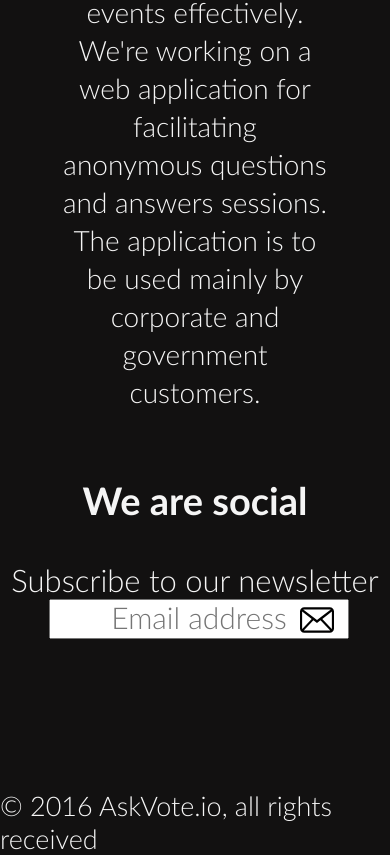
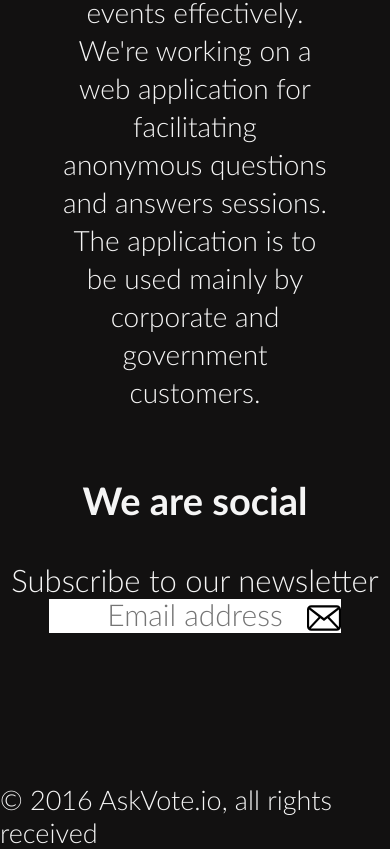
Before and after one commit to dgavrichkov/learn-ask.it, a website: page app/index.html in a window 390 px wide. Shown: the part 4868-5723 px from the top of the page. Drawn offline with Linux system fonts and the light colour scheme.

Commit message:
наброски для блока подписки

```diff
--- a/app/index.html
+++ b/app/index.html
@@ -242,10 +242,10 @@
                 <div>
                     <input type="email" name="sub-email" id="sub-email" placeholder="Email address">
                     <button type="submit">
-                        <svg version="1.1" id="Capa_1" xmlns="http://www.w3.org/2000/svg" xmlns:xlink="http://www.w3.org/1999/xlink" x="0px" y="0px"
-                        width="48px" height="34px" viewBox="0 0 612 612" style="enable-background:new 0 0 612 612;" xml:space="preserve">
+                        <svg version="1.1" xmlns="http://www.w3.org/2000/svg" xmlns:xlink="http://www.w3.org/1999/xlink" x="0px" y="0px"
+                        width="34px" height="34px" viewBox="0 0 612 612"  xml:space="preserve">
                             <g>
-                                <g id="_x37__2_">
+                                <g>
                                     <g>
                                         <path d="M535.5,76.5h-459C34.253,76.5,0,110.753,0,153v306c0,42.247,34.253,76.5,76.5,76.5h459c42.247,0,76.5-34.253,76.5-76.5
                                         V153C612,110.753,577.747,76.5,535.5,76.5z M554.625,114.75L306,306L57.375,114.75H554.625z M38.25,459V153l172.125,133.875
--- a/app/scss/footer.scss
+++ b/app/scss/footer.scss
@@ -71,9 +71,12 @@
           grid-column: 2 / 8;
           position: relative;
           input{
+            box-sizing: border-box;
+            border: none;
             width: 100%;
             font-size: 30px;
             text-align: center;
+            padding: 0;
             &::placeholder{
               font-size: 30px;
               font-family: 'LatoLight', Arial, Helvetica, sans-serif;
@@ -83,7 +86,7 @@
             background: none;
             border: none;
             position: absolute;
-            top: 4px;
+            top: 2px;
             right: 0;
             padding: 0;
           }
```
Also changed, not shown: app/css/style.css.
